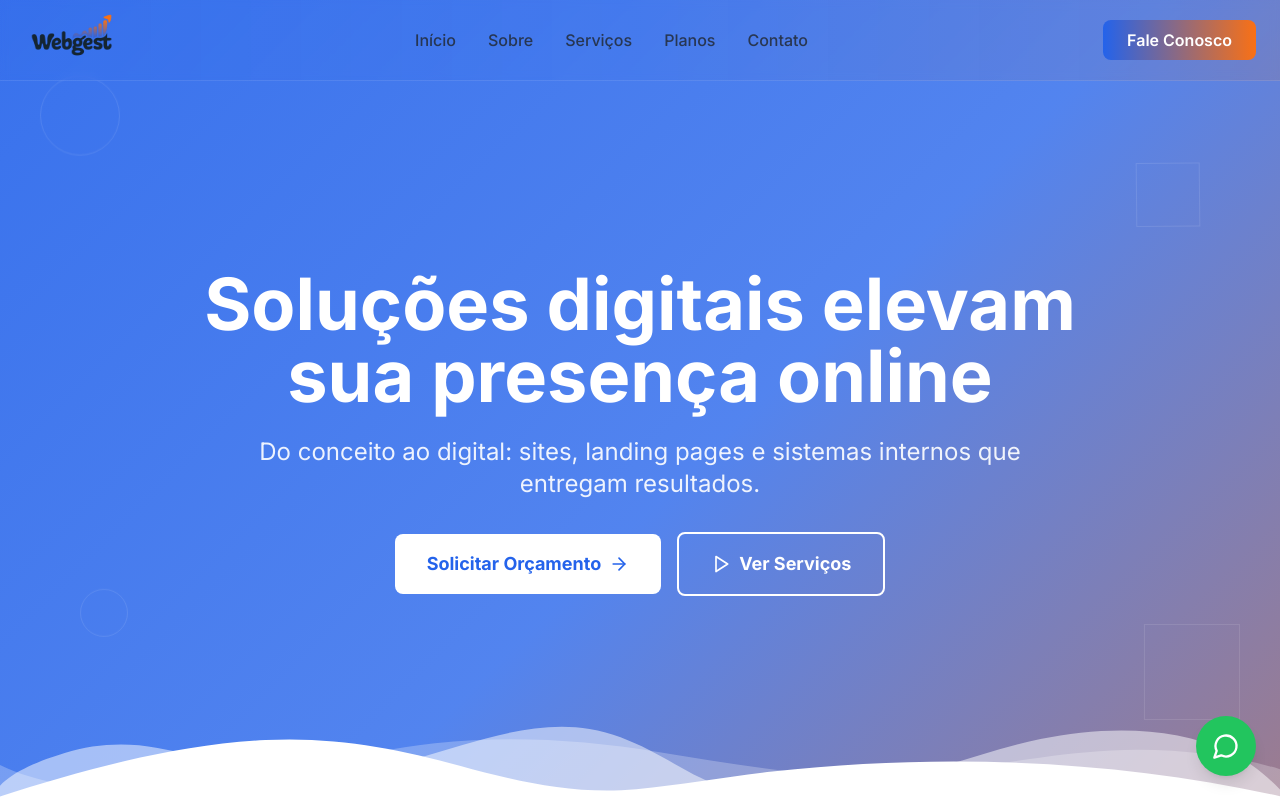
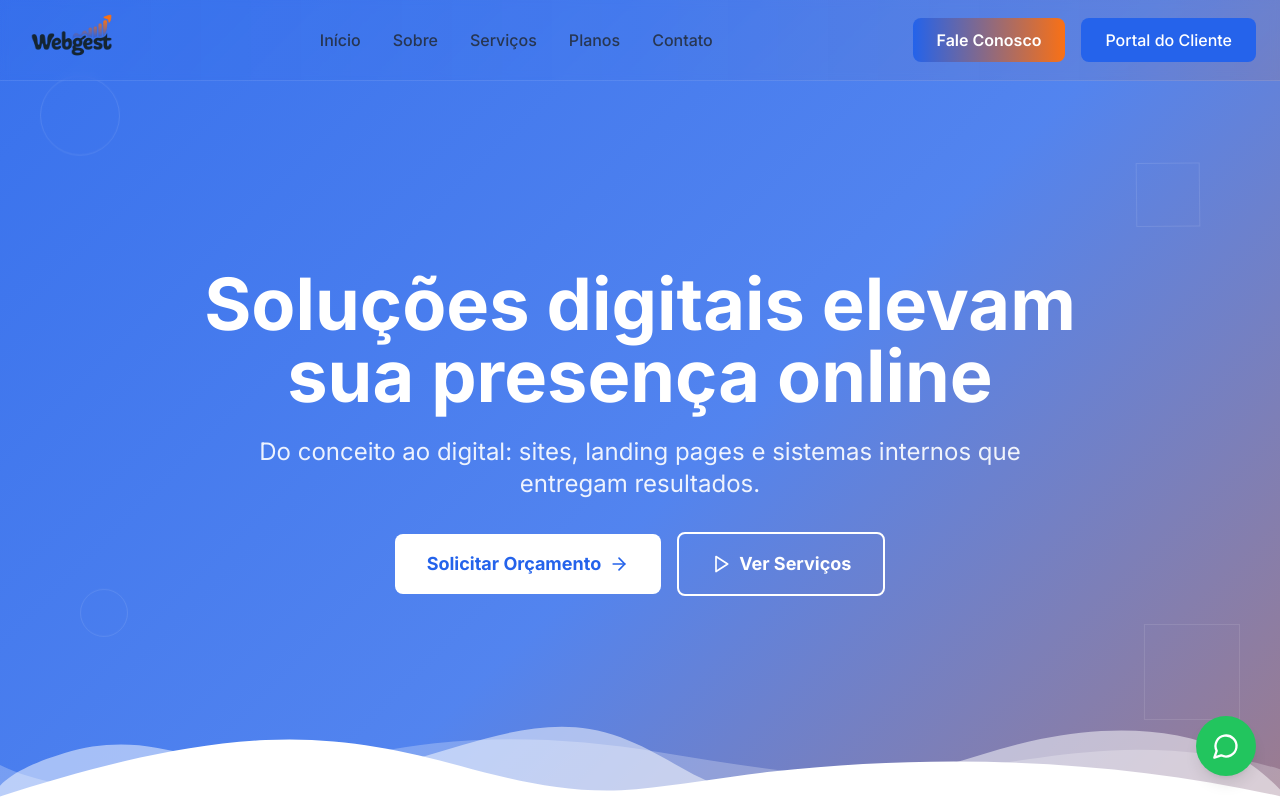
Before and after one commit to helenomatoss/webgest-site, a React (Vite) app: page / in a window 1280 px wide. Shown: the top 800 px of the page. Built offline with nearby package versions, Linux system fonts and the light colour scheme; the HTML template or start-up script is replaced by a standard one.

Commit message:
feat(header): adicionar botão 'Portal do Cliente' ao lado de 'Fale Conosco' (desktop e mobile)

```diff
--- a/src/components/Header.tsx
+++ b/src/components/Header.tsx
@@ -127,13 +127,22 @@ export function Header() {
              ))}
           </nav>
 
-          {/* CTA Button - Desktop */}
-          <div className="hidden md:block">
+          {/* CTA Buttons - Desktop */}
+          <div className="hidden md:flex items-center gap-4">
             <a
               href="#contact"
               className="bg-gradient-to-r from-primary to-webgest-orange text-white px-6 py-2.5 rounded-lg font-semibold hover:shadow-lg transition-all duration-300 hover:-translate-y-0.5"
             >
               Fale Conosco
+            </a>
+            <a
+              href="https://portal.webgest.com.br"
+              target="_blank"
+              rel="noopener noreferrer"
+              aria-label="Abrir Portal do Cliente"
+              className="bg-blue-600 text-white px-6 py-2.5 rounded-lg font-medium transition-all duration-300 hover:bg-blue-700 focus-visible:outline-none focus-visible:ring-2 focus-visible:ring-offset-2 focus-visible:ring-blue-600"
+            >
+              Portal do Cliente
             </a>
           </div>
 
@@ -173,6 +182,16 @@ export function Header() {
               >
                 Fale Conosco
               </a>
+              <a
+                href="https://portal.webgest.com.br"
+                target="_blank"
+                rel="noopener noreferrer"
+                aria-label="Abrir Portal do Cliente"
+                onClick={() => setIsMenuOpen(false)}
+                className="bg-blue-600 text-white px-6 py-3 rounded-lg font-medium text-center hover:bg-blue-700 transition-colors duration-200"
+              >
+                Portal do Cliente
+              </a>
             </div>
           </nav>
         )}
```
